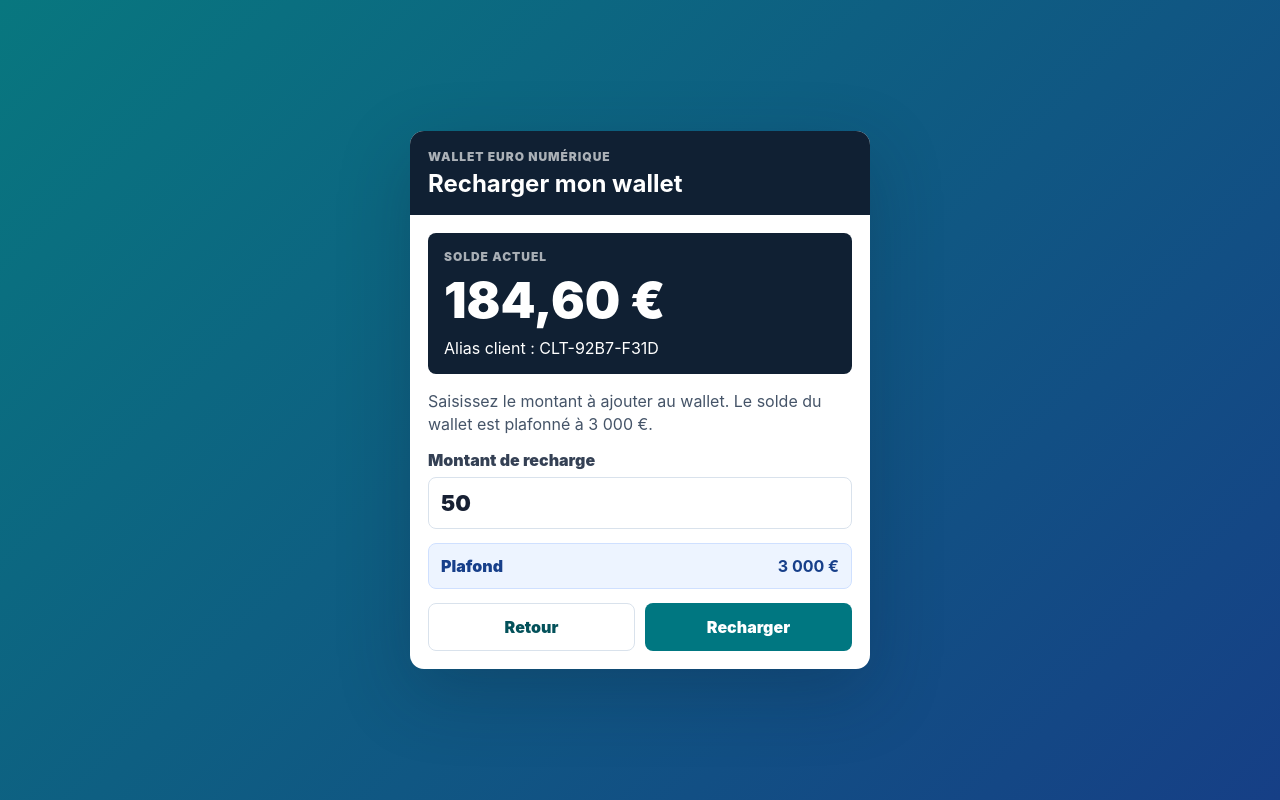
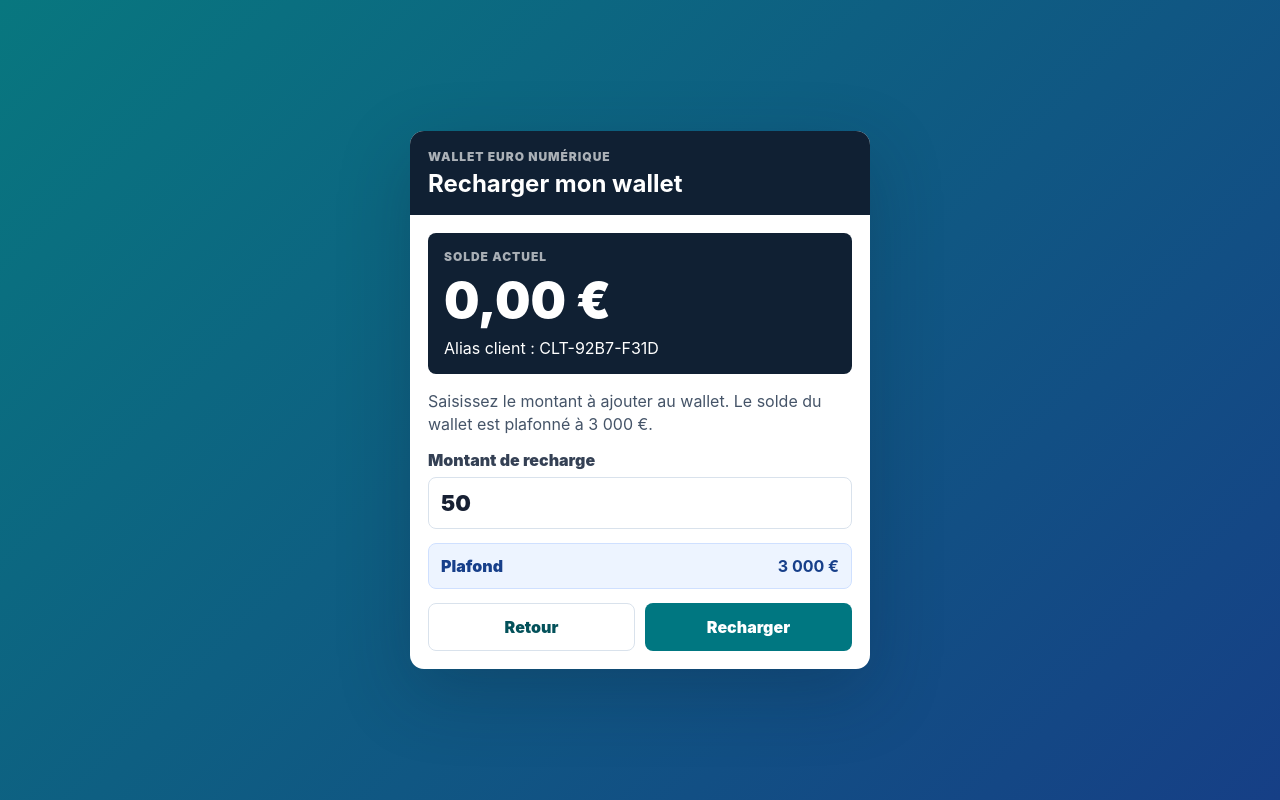
Before and after one commit to Julia-Ramarokoto-30/Paiement-euro-num, a website: page recharger-wallet.html in a window 1280 px wide. Drawn offline with Linux system fonts and the light colour scheme.

Commit message:
mise à jour

```diff
--- a/recharger-wallet.html
+++ b/recharger-wallet.html
@@ -212,7 +212,10 @@
   </main>
   <script>
     const maxBalance = 3000;
-    let balance = 184.60;
+    const walletBalanceKey = "eeurWalletBalance";
+    const defaultWalletBalance = 184.60;
+    const storedBalance = Number(localStorage.getItem(walletBalanceKey));
+    let balance = Number.isFinite(storedBalance) ? storedBalance : defaultWalletBalance;
     const money = value => value.toLocaleString("fr-FR", { style: "currency", currency: "EUR" });
     const balanceNode = document.querySelector("#balance");
     const statusNode = document.querySelector("#status");
@@ -223,6 +226,8 @@
       statusNode.textContent = message;
       statusNode.className = `status show${error ? " error" : ""}`;
     }
+
+    balanceNode.textContent = money(balance);
 
     document.querySelector("#topupForm").addEventListener("submit", event => {
       event.preventDefault();
@@ -239,6 +244,7 @@
         const nextBalance = balance + amount;
         const limited = nextBalance > maxBalance;
         balance = limited ? maxBalance : nextBalance;
+        localStorage.setItem(walletBalanceKey, String(balance));
         balanceNode.textContent = money(balance);
         submitButton.disabled = false;
         submitButton.textContent = "Recharger";
```
Also changed, not shown: index.html (+11 -1 lines).
